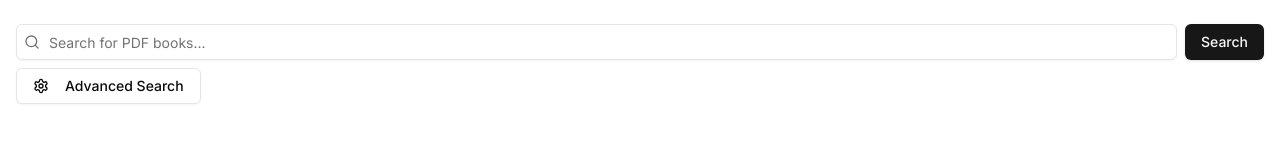
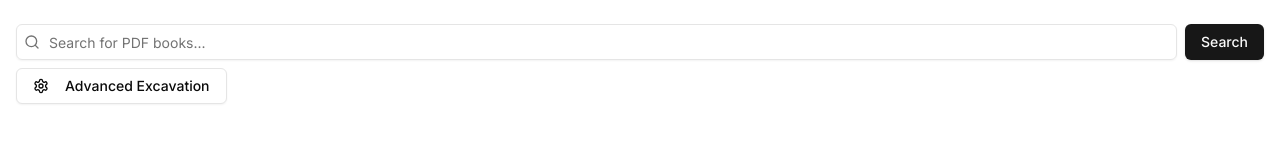
Before and after one commit to saikothasan/Librosaurus, a Next.js app: page / in a window 1280 px wide. Shown: the part 185-343 px from the top of the page. Built offline with nearby package versions, Linux system fonts and the light colour scheme.

Commit message:
Update advanced-search.tsx

```diff
--- a/app/components/advanced-search.tsx
+++ b/app/components/advanced-search.tsx
@@ -26,9 +26,9 @@ export function AdvancedSearch() {
   return (
     <Popover open={isOpen} onOpenChange={setIsOpen}>
       <PopoverTrigger asChild>
-        <Button variant="outline" className="mt-2">
+        <Button variant="outline" className="mt-2 w-full sm:w-auto">
           <Settings className="mr-2 h-4 w-4" />
-          Advanced Search
+          Advanced Excavation
         </Button>
       </PopoverTrigger>
       <PopoverContent className="w-80">
```
